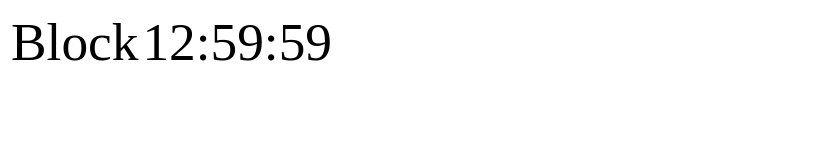
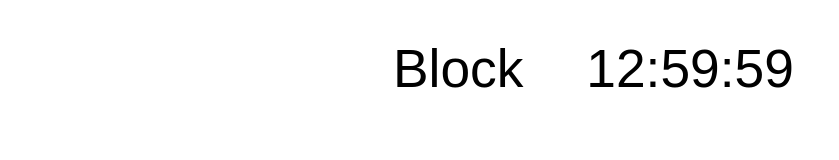
Before and after one commit to TheRealOhead/douglas-schedule, a plain HTML site: page index.html in a window 1280 px wide. Shown: the whole page, without its empty margins (0-839 px from the left). Drawn offline with Linux system fonts and the light colour scheme.

Commit message:
Update main.css

```diff
--- a/main.css
+++ b/main.css
@@ -1,3 +1,7 @@
+* {
+  font-family:sans-serif;
+}
+
 table {}
 
 td {}
@@ -5,4 +9,7 @@ td {}
 /* This is for the current block */
 .main-table {
   font-size:40pt;
+  width:500px;
+  margin:auto;
+  margin-top:35px;
 }
```
